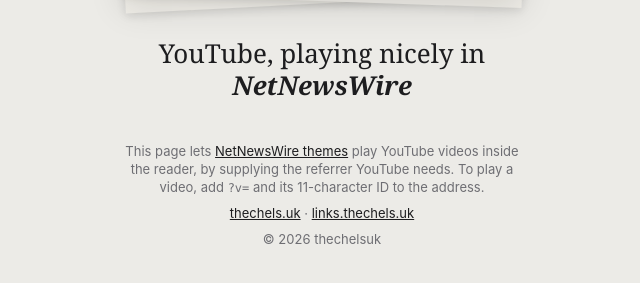
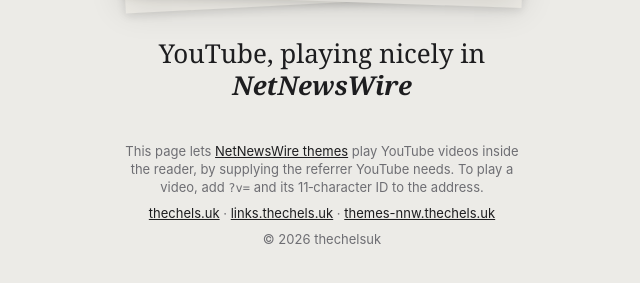
Before and after one commit to thechelsuk/uk.thechels.embed, a plain HTML site: page index.html in a window 1280 px wide. Shown: the part 463-746 px from the top of the page, without its empty margins (318-958 px from the left). Drawn offline with Linux system fonts and the light colour scheme.

Commit message:
feat: link the NetNewsWire themes site in the footer

```diff
--- a/index.html
+++ b/index.html
@@ -224,6 +224,7 @@
 
         .site-footer a {
             color: var(--ink);
+            white-space: nowrap;
         }
 
         code {
@@ -253,8 +254,9 @@
         <footer class="site-footer">
             <p>This page lets <a href="https://themes-nnw.thechels.uk/">NetNewsWire themes</a> play YouTube videos
                 inside the reader, by supplying the referrer YouTube needs. To play a video, add
-                <code>?v=</code> and its 11-character ID to the address.</p>
-            <p><a href="https://thechels.uk/">thechels.uk</a> · <a href="https://links.thechels.uk/">links.thechels.uk</a></p>
+                <code>?v=</code> and its 11&#8209;character ID to the address.</p>
+            <p><a href="https://thechels.uk/">thechels.uk</a> · <a href="https://links.thechels.uk/">links.thechels.uk</a> ·
+                <a href="https://themes-nnw.thechels.uk/">themes-nnw.thechels.uk</a></p>
             <p>© 2026 thechelsuk</p>
         </footer>
     </main>
```
